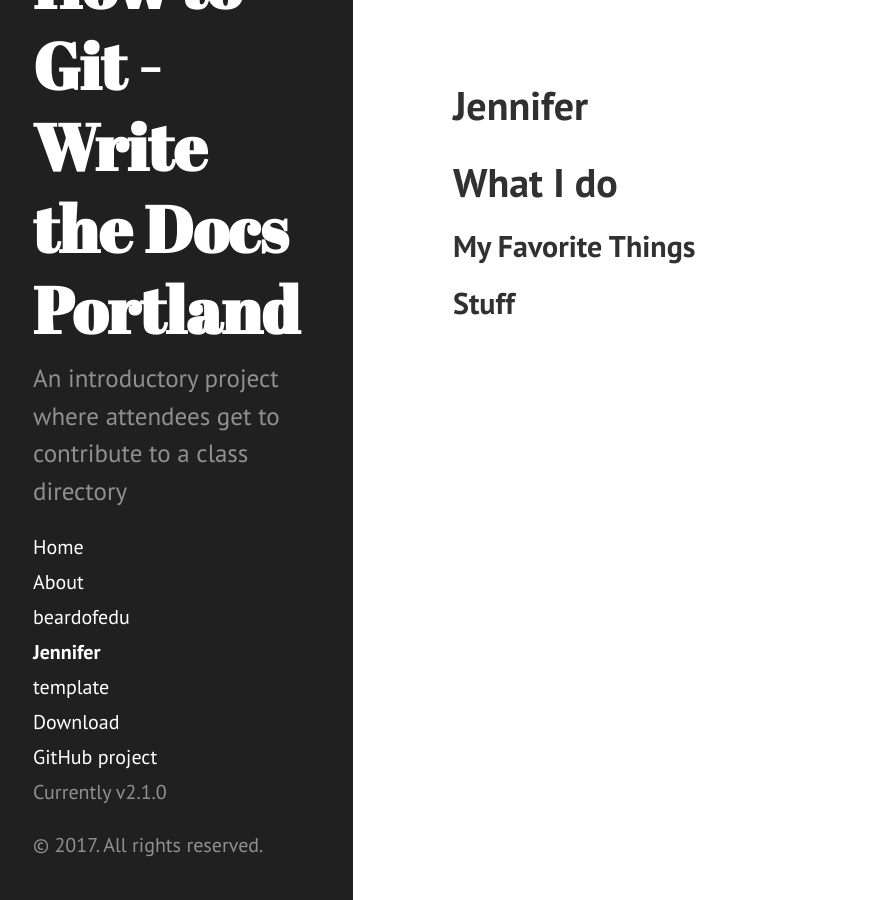
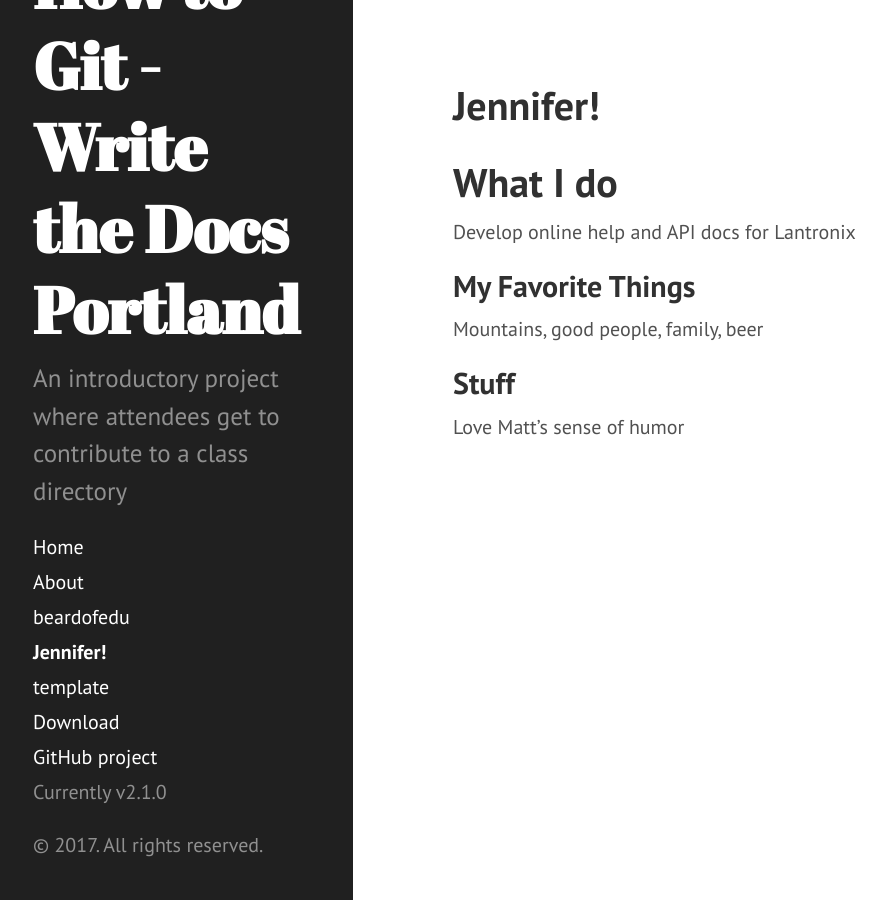
Before and after one commit to githubschool/wtd-hello, a Jekyll site: the page built from jjones.md, in a window 1280 px wide. Shown: the whole page, without its empty margins (7-893 px from the left). Built offline with Jekyll 4.4.1, drawn with Linux system fonts in a browser that asks for light colours.

Commit message:
workshop: add my bio information

```diff
--- a/jjones.md
+++ b/jjones.md
@@ -1,12 +1,13 @@
 ---
     layout: page
-    title: Jennifer
+    title: Jennifer!
 ---
 
 # What I do
-
+Develop online help and API docs for Lantronix
 
 ##  My Favorite  Things
-
+Mountains, good people, family, beer
 
 ## Stuff
+Love Matt's sense of humor
```
